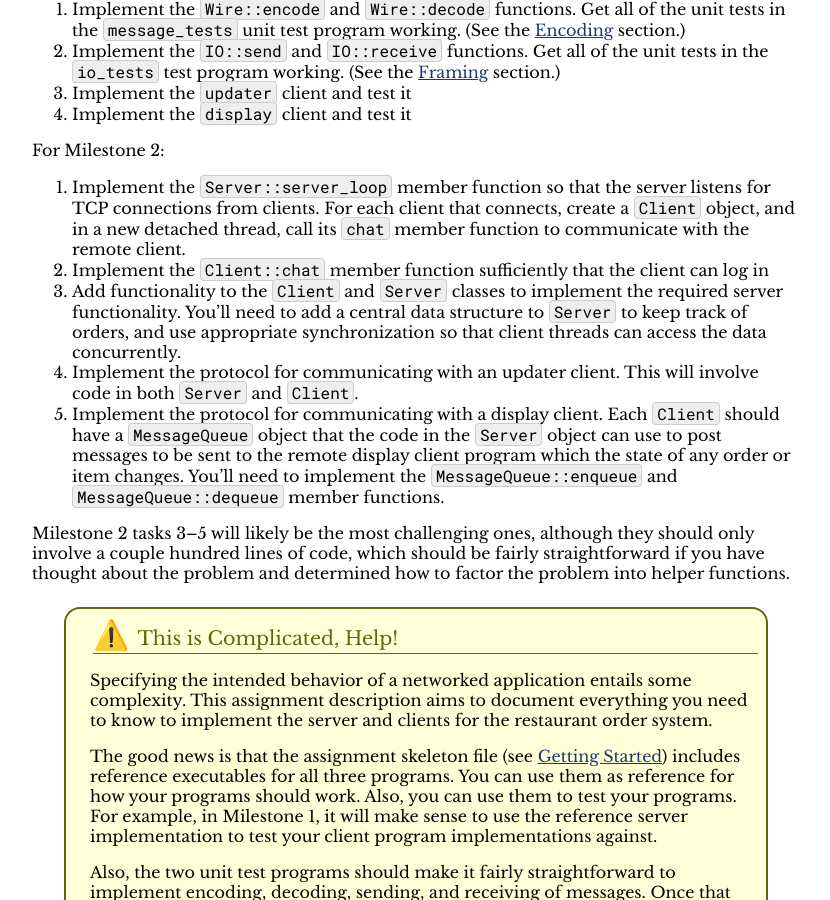
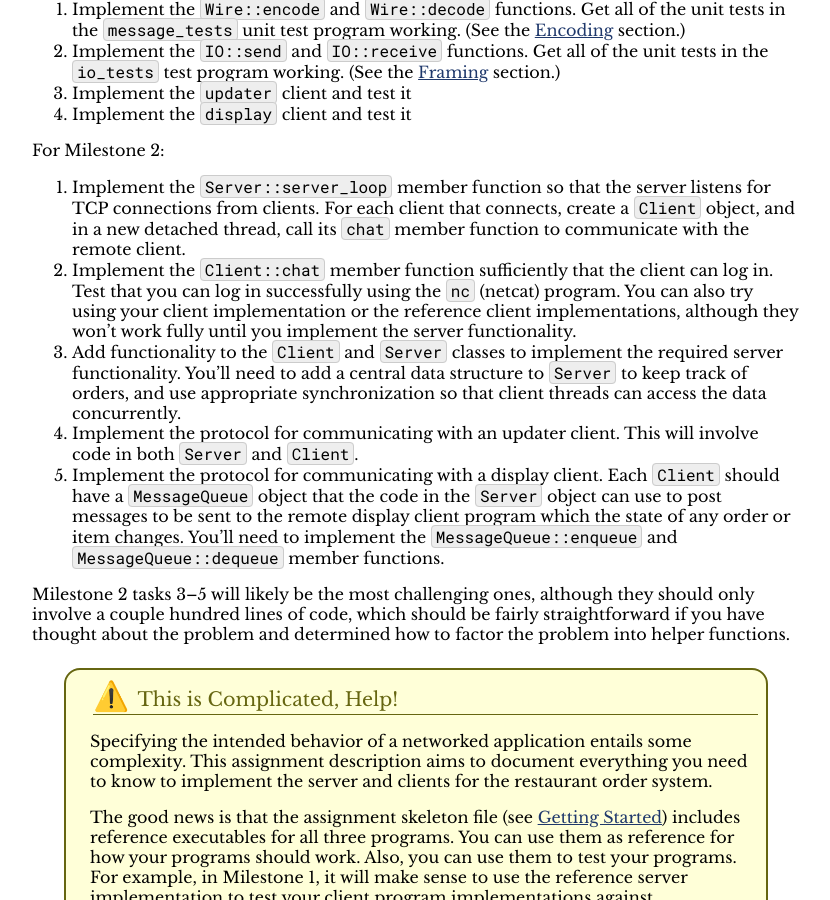
Before and after one commit to jhucsf/spring2026, a Jekyll site: the page built from assign/assign05.md, in a window 1280 px wide and 900 px high, scrolled down 701 px. Shown: the whole window, without its empty margins (224-1054 px from the left). Built offline with Jekyll 4.4.1, drawn with Linux system fonts in a browser that asks for light colours; some of the changed text lies outside the part shown.

Commit message:
improve quick guide, add submission instructions

````diff
--- a/assign/assign05.md
+++ b/assign/assign05.md
@@ -48,7 +48,11 @@ For Milestone 2:
    detached thread, call its `chat` member function to communicate
    with the remote client.
 2. Implement the `Client::chat` member function sufficiently that
-   the client can log in
+   the client can log in. Test that you can log in successfully
+   using the `nc` (netcat) program. You can also try using your
+   client implementation or the reference client implementations,
+   although they won't work fully until you implement the server
+   functionality.
 3. Add functionality to the `Client` and `Server` classes to implement
    the required server functionality. You'll need to add a central
    data structure to `Server` to keep track of orders, and use
@@ -723,3 +727,15 @@ exist. A mutex guard object implements RAII for a critical section, ensuring
 that the mutex is released. For the client programs, you might find it useful
 to use RAII to ensure that the client file descriptor gets closed before
 the program terminates.
+
+## Submitting
+
+You can create a zipfile of your work by running the command
+
+```
+make solution.zip
+```
+
+To submit, upload your `solution.zip` file to **Assignment 5 MS1**
+or **Assignment 5 MS2** on Gradescope, depending on which milestone
+you are submitting.
````
